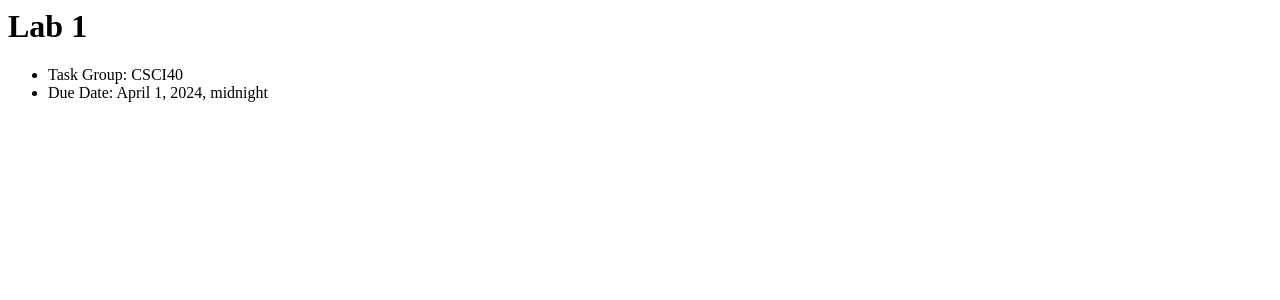
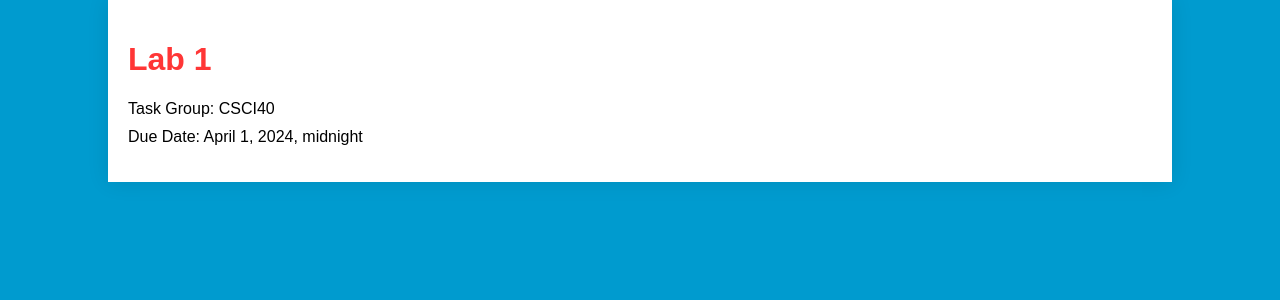
Before and after one commit to dreyan22/Django-CSS, a Django app: page /tasks/1/detail in a window 1280 px wide. Shown: the top 300 px of the page. Run offline with Django 5.2, Linux system fonts and the light colour scheme; data comes from the database, SQL or seed files in the repository.

Commit message:
Added css

```diff
--- /dev/null
+++ b/taskapp/static/style.css
@@ -0,0 +1,44 @@
+body {
+    font-family: Arial, sans-serif;
+    margin: 0;
+    padding: 0;
+    background-color: #009bcf;
+}
+
+#content {
+    width: 80%;
+    margin: 0 auto;
+    padding: 20px;
+    background-color: #fff;
+    box-shadow: 0px 0px 20px rgba(0,0,0,0.1);
+}
+
+h1 {
+    color: #ff3636;
+}
+
+h2 {
+    color: #369eff;
+}
+
+h3 {
+    color: #36ff9e;
+}
+
+ul {
+    list-style-type: none;
+    padding: 0;
+}
+
+li {
+    margin-bottom: 10px;
+}
+
+a {
+    color: #0066cc;
+    text-decoration: none;
+}
+
+a:hover {
+    text-decoration: underline;
+}
--- a/taskapp/taskapp/settings.py
+++ b/taskapp/taskapp/settings.py
@@ -123,6 +123,7 @@ USE_TZ = True
 # https://docs.djangoproject.com/en/5.0/howto/static-files/
 
 STATIC_URL = 'static/'
+STATICFILES_DIRS= [os.path.join(BASE_DIR, 'static')]
 
 # Default primary key field type
 # https://docs.djangoproject.com/en/5.0/ref/settings/#default-auto-field
--- /dev/null
+++ b/taskapp/templates/base.html
@@ -0,0 +1,14 @@
+<html lang="en">
+    <head>
+        {% load static %}
+        <link rel="stylesheet" href="{% static 'style.css' %}">
+        <title>{% block title %}My amazing site{% endblock %}</title>
+        {% block styles %}{% endblock %}
+    </head>
+    <body>
+        <div id="content">
+            {% block content %}{% endblock %}
+        </div>
+        {% block scripts %}{% endblock %}
+    </body>
+</html>
--- a/taskapp/templates/task_detail.html
+++ b/taskapp/templates/task_detail.html
@@ -1,12 +1,14 @@
-<html lang="en-US">
-    <head>
-        <title>Task Detail</title>
-    </head>
-    <body>
+{% extends 'base.html' %}
+{% load static %}
+
+{% block title %}
+Task List
+{% endblock %}
+
+{% block content %}
         <h1>{{ object.name }}</h1>
         <ul>
             <li>Task Group: {{ object.taskgroup }}</li>
             <li>Due Date: {{ object.due_date }}</li>
         </ul>
-    </body>
-</html>
+{% endblock %}
```
Also changed, not shown: taskapp/templates/task_list.html (+9 -7 lines).
